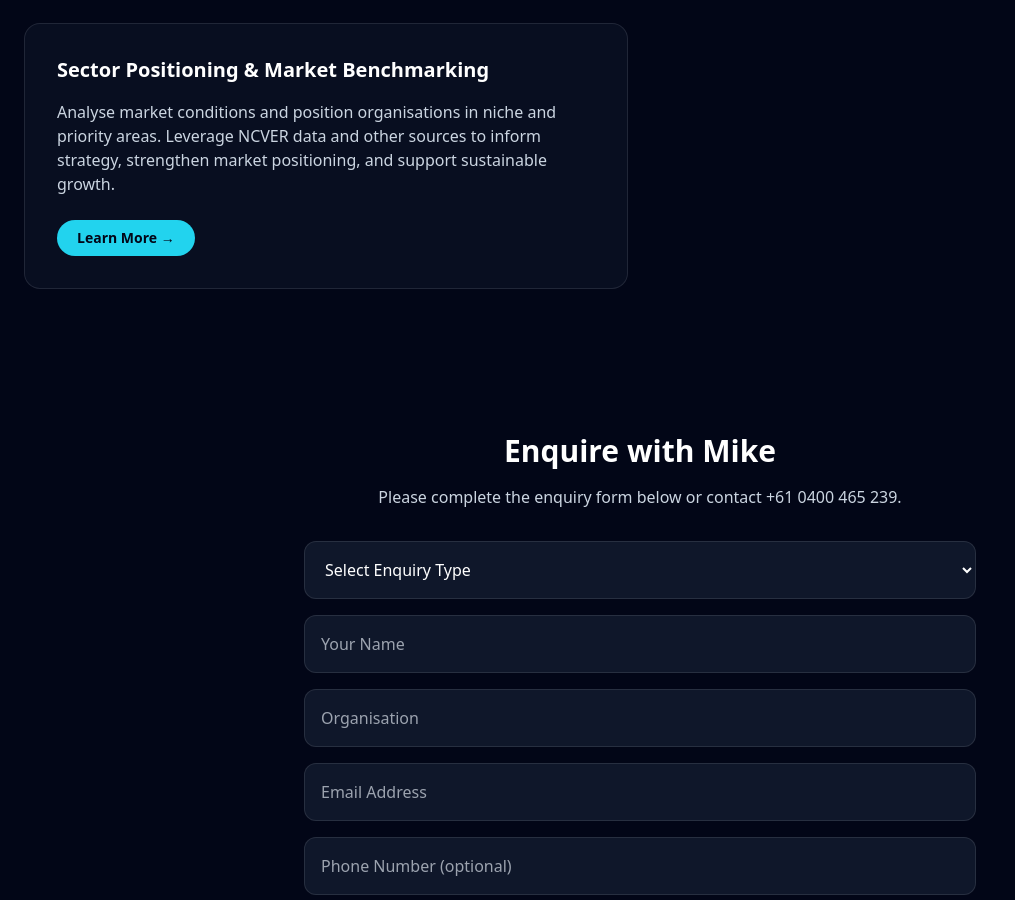
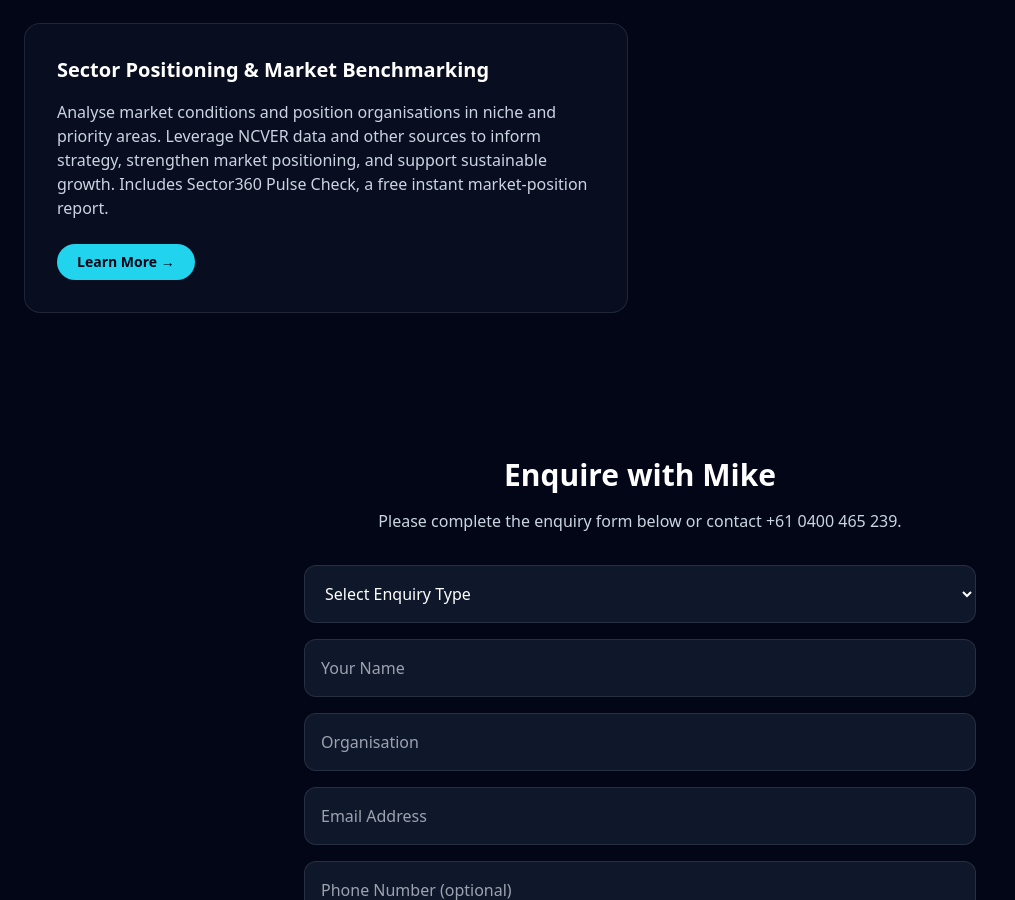
Before and after one commit to melanieorr-png/mikehamilton-site2, a React (Vite) app: page / in a window 1280 px wide. Shown: the part 1993-2893 px from the top of the page, without its empty margins (0-1015 px from the left). Built offline with nearby package versions, Linux system fonts and the light colour scheme.

Commit message:
Update App.jsx

```diff
--- a/src/App.jsx
+++ b/src/App.jsx
@@ -43,7 +43,7 @@ export default function App() {
       title: "Sector Positioning & Market Benchmarking",
       path: "/sector-positioning.html",
       description:
-        "Analyse market conditions and position organisations in niche and priority areas. Leverage NCVER data and other sources to inform strategy, strengthen market positioning, and support sustainable growth.",
+        "Analyse market conditions and position organisations in niche and priority areas. Leverage NCVER data and other sources to inform strategy, strengthen market positioning, and support sustainable growth. Includes Sector360 Pulse Check, a free instant market-position report.",
     },
   ];
 
```
